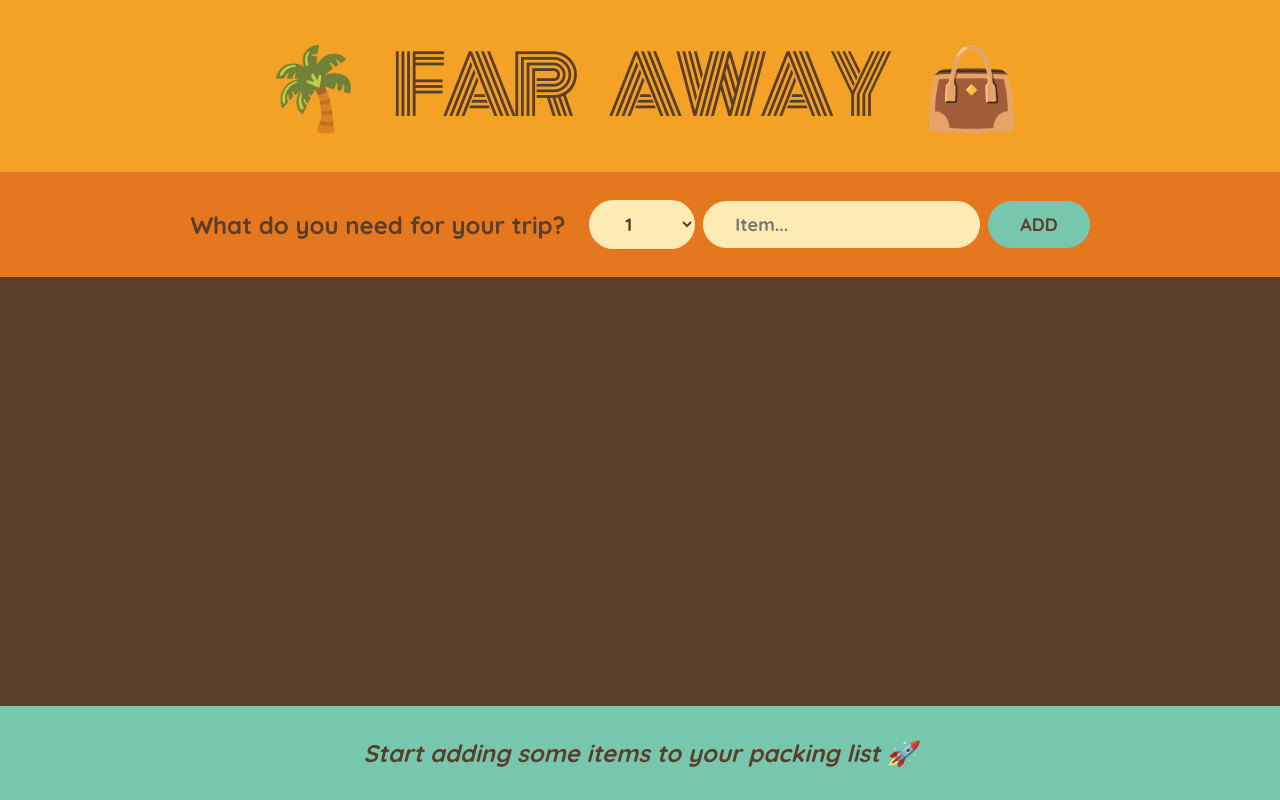
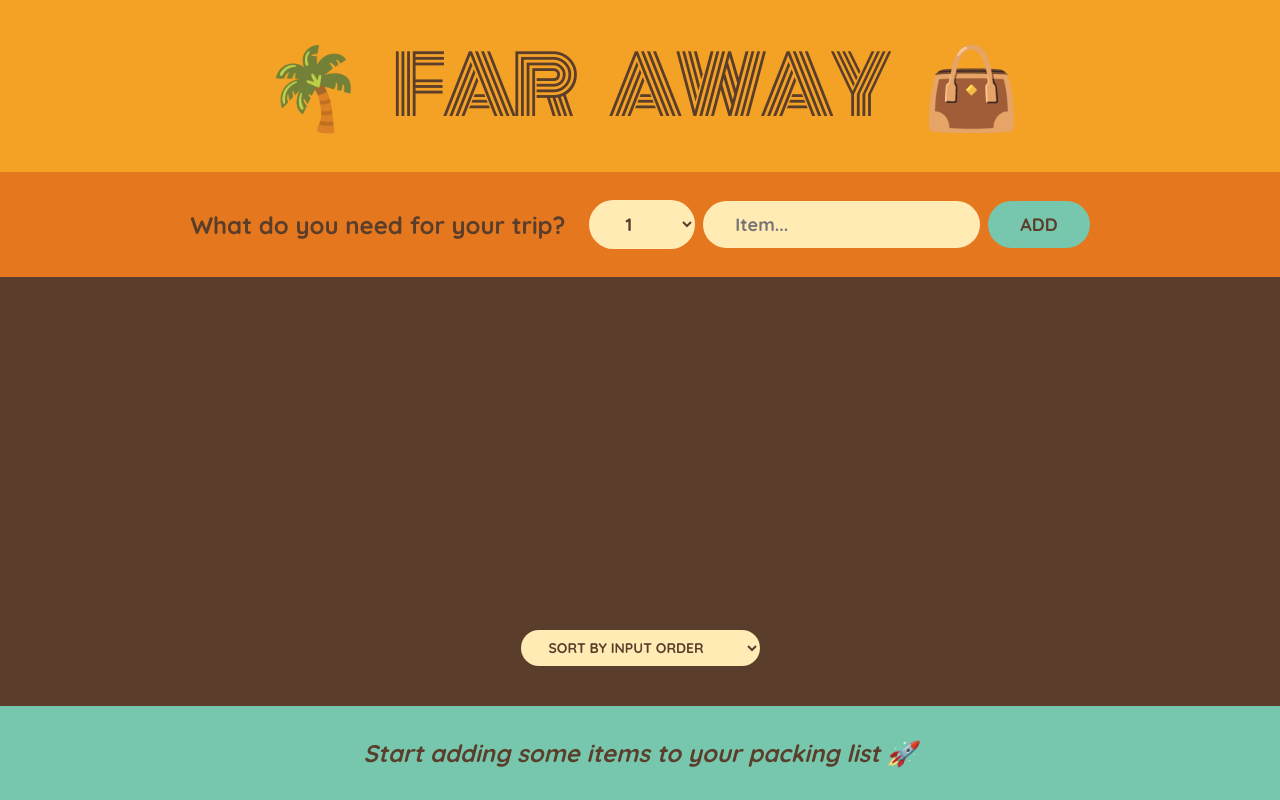
Before and after one commit to rahidt1/far-away-travel-list, a React (Create React App) app: page / in a window 1280 px wide. Built offline with nearby package versions, Linux system fonts and the light colour scheme.

Commit message:
Implement sort feature.

```diff
--- a/src/App.js
+++ b/src/App.js
@@ -89,10 +89,26 @@
 }
 
 function PackingList({ items, onDeleteItem, onToggleItem }) {
+  const [sortBy, setSortBy] = useState("input");
+
+  // Derived state -> calculate from items state
+  let sortedItems;
+  if (sortBy === "input") sortedItems = items;
+
+  if (sortBy === "description")
+    sortedItems = [...items].sort(
+      (a, b) => a.description.localeCompare(b.description) // Sorting strings with non-ASCII characters
+    );
+
+  if (sortBy === "packed")
+    sortedItems = [...items].sort(
+      (a, b) => Number(a.packed) - Number(b.packed) // False value (unpacked) first
+    );
+
   return (
     <div className="list">
       <ul>
-        {items.map((item) => (
+        {sortedItems.map((item) => (
           <Item
             item={item}
             key={item.id}
@@ -101,6 +117,14 @@
           />
         ))}
       </ul>
+
+      <div className="actions">
+        <select value={sortBy} onChange={(e) => setSortBy(e.target.value)}>
+          <option value="input">Sort by input order</option>
+          <option value="description">Sort by description</option>
+          <option value="packed">Sort by packed status</option>
+        </select>
+      </div>
     </div>
   );
 }
```
